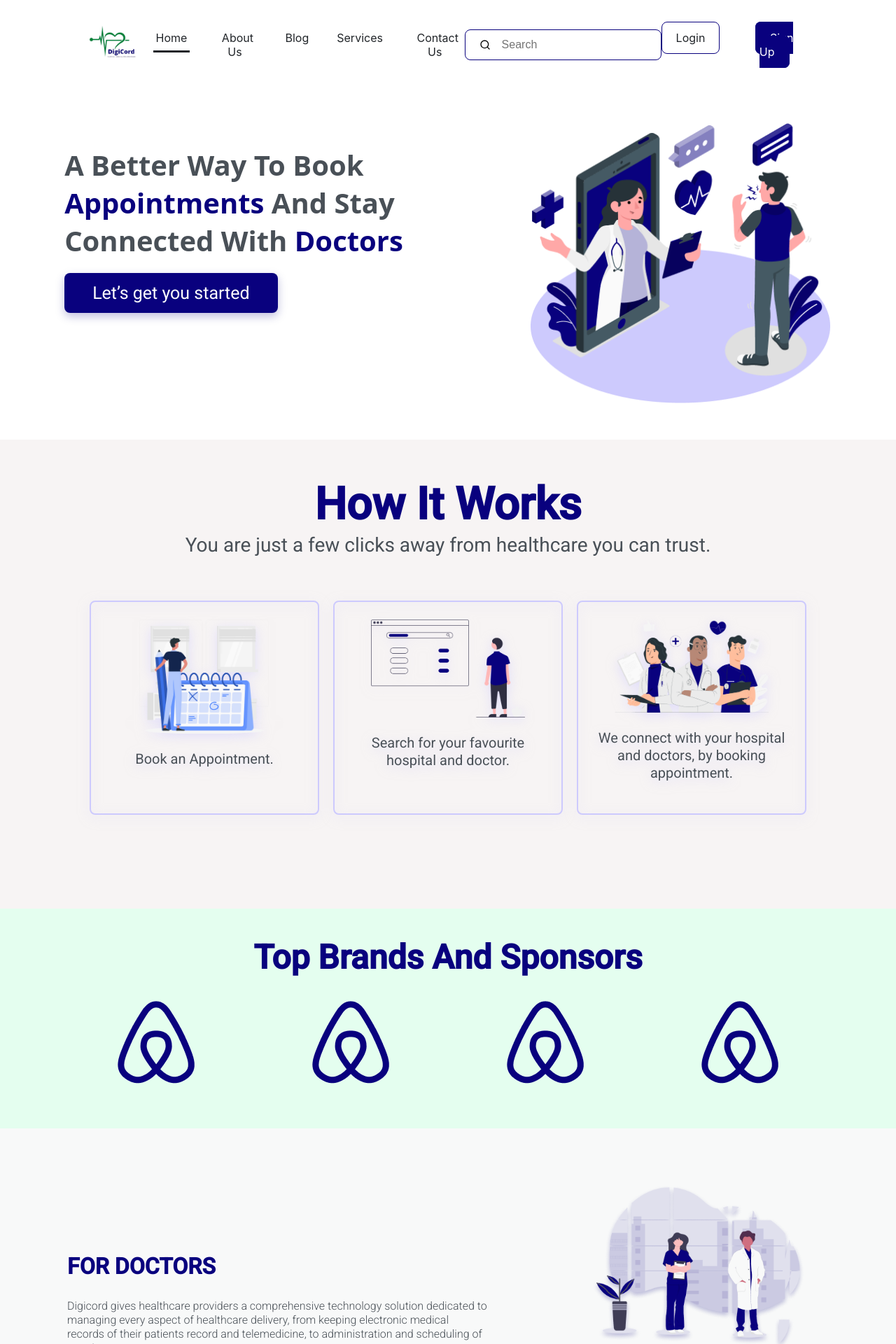
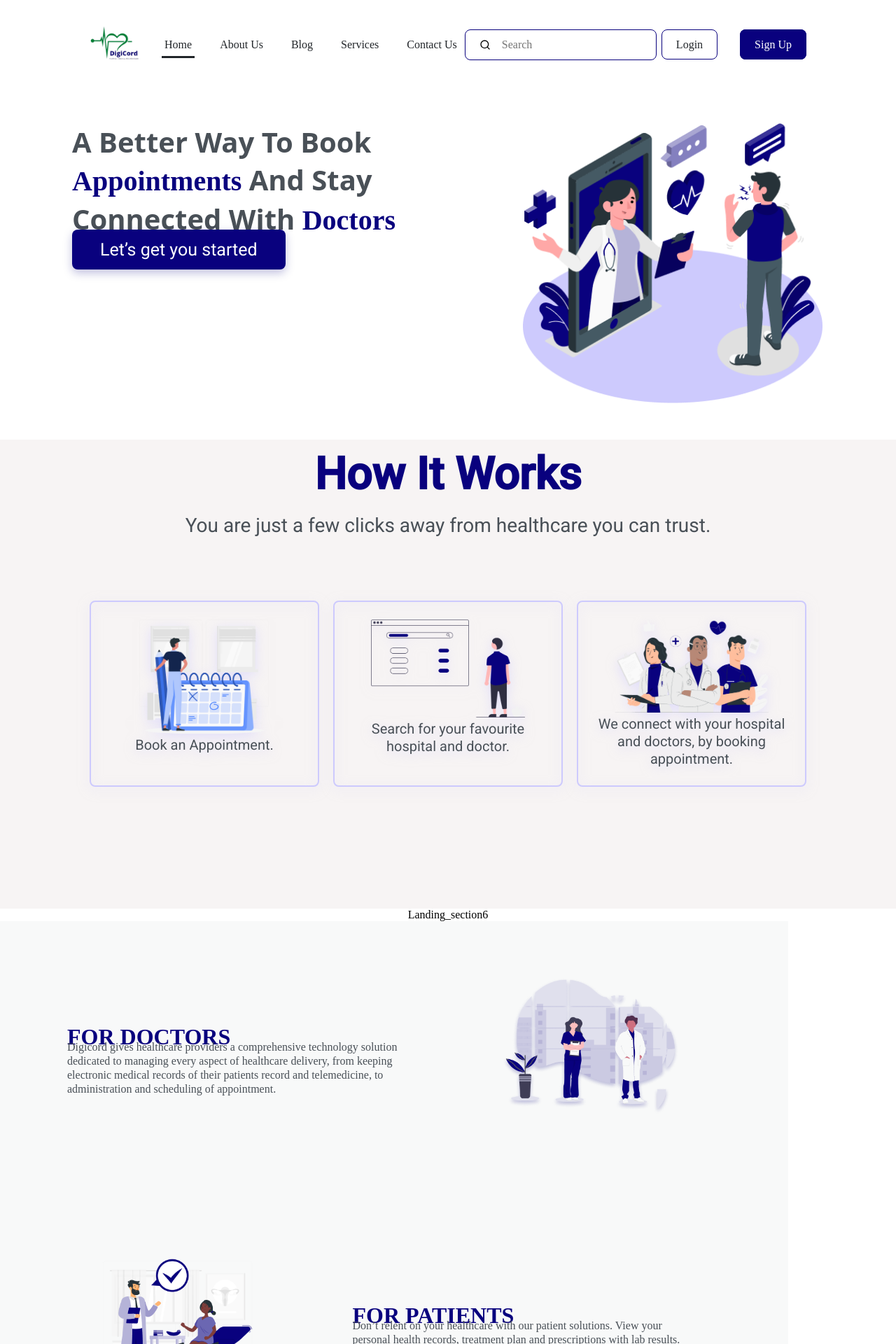
Before and after one commit to Digicord-Archives/DIGICORD-WEBSITE, a React (Create React App) app in the folder digicord/: page / in a window 1280 px wide. Shown: the top 1920 px of the page at 70% size. Built offline with nearby package versions, Linux system fonts and the light colour scheme.

Commit message:
Created Landing_section6

```diff
--- a/digicord/src/App.css
+++ b/digicord/src/App.css
@@ -1,3 +1,6 @@
 .App {
   text-align: center;
+  margin: 0;
+  padding: 0;
+  box-sizing: border-box;
 }
--- a/digicord/src/components/Navbar/Navbar.css
+++ b/digicord/src/components/Navbar/Navbar.css
@@ -1,11 +1,14 @@
 header {
   width: 100vw;
+  margin: 0;
+  padding: 0;
 }
 
 header * {
   margin: 0;
   padding: 0;
   box-sizing: border-box;
+  /* background-color:#E4FEEF; */
 }
 
 .navbar {
@@ -17,6 +20,7 @@ header * {
   justify-content: space-between;
   align-items: center;
   padding: 2rem 8rem;
+  margin: 0;
 }
 
 .logo-wrapper {
--- a/digicord/src/index.css
+++ b/digicord/src/index.css
@@ -5,6 +5,8 @@ body {
     sans-serif;
   -webkit-font-smoothing: antialiased;
   -moz-osx-font-smoothing: grayscale;
+  padding: 0;
+  box-sizing: border-box;
 }
 
 
--- a/digicord/src/pages/Landing-Page/Landing/Landing.js
+++ b/digicord/src/pages/Landing-Page/Landing/Landing.js
@@ -3,18 +3,20 @@ import Landingsection1 from '../Section/Landing_section1/Landingsection1';
 import Landingsection2 from '../Section/Landing_section2/Landingsection2';
 import Landingsection3 from '../Section/Landing_section3/Landingsection3';
 import Landingsection4 from '../Section/Landing_section4/Landingsection4';
-// import Landingsection5 from '../Section/Landing_section5/Landingsection5';
+import Landingsection5 from '../Section/Landing_section5/Landingsection5';
 import { Container } from 'react-bootstrap';
 import './Landing.css';
+import Landing_section6 from '../Section/Landing_section6/Landing_section6';
 
 const Landing = () => {
   return (
    <Container>
       <Landingsection1/>
       <Landingsection2/>
+      <Landing_section6/>
+      <Landingsection4/>
       <Landingsection3/>
-      {/* <Landingsection5/> */}
-      <Landingsection4/>
+      <Landingsection5/>
    </Container>
   )
 }
--- a/digicord/src/pages/Landing-Page/Section/Landing_section1/Landingsection1.js
+++ b/digicord/src/pages/Landing-Page/Section/Landing_section1/Landingsection1.js
@@ -5,7 +5,7 @@ import pic1 from '../../../../assets/images/pic1.png';
 const Landingsection1 = () => {
   return (
     <>
-      <Container className='container' sytle={{background:'#f6fdff'}}>
+      <Container className='container' sytle={{background:'#E4FEEF'}}>
         <Row className='sm' style={{display:'flex'}}>
           <Col>
             <div className='lhs'>
--- a/digicord/src/pages/Landing-Page/Section/Landing_section4/Landing-section4.css
+++ b/digicord/src/pages/Landing-Page/Section/Landing_section4/Landing-section4.css
@@ -56,7 +56,7 @@ html, body {
   font-weight: 700;
   line-height: 10px;
   font-size: 2rem;
-  margin-top: 4.5em;
+  margin-top: 3.5em;
   text-align: left;
 }
 
--- /dev/null
+++ b/digicord/src/pages/Landing-Page/Section/Landing_section6/Landing_section6.js
@@ -0,0 +1,9 @@
+import React from 'react'
+
+const Landing_section6 = () => {
+  return (
+    <div>Landing_section6</div>
+  )
+}
+
+export default Landing_section6
```
